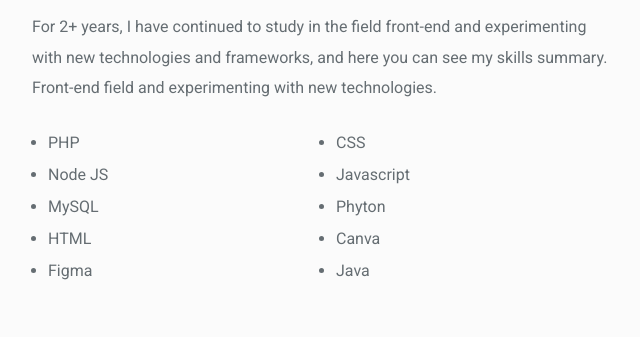
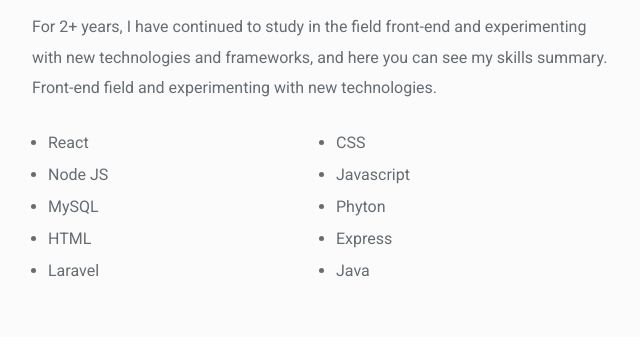
Before and after one commit to hikarifikri/portofolioFikri.guithub.io, a plain HTML site: page index.html in a window 1280 px wide. Shown: the part 2520-2857 px from the top of the page, 632-1272 px from the left. Drawn offline with Linux system fonts and the light colour scheme.

Commit message:
Update index.html

```diff
--- a/index.html
+++ b/index.html
@@ -286,18 +286,18 @@
 
             <div class="skills-list">
               <ul>
-                <li>PHP</li>
+                <li>React</li>
                 <li>Node JS</li>
                 <li>MySQL</li>
                 <li>HTML</li>
-                <li>Figma</li>
+                <li>Laravel</li>
               </ul>
 
               <ul>
                 <li>CSS</li>
                 <li>Javascript</li>
                 <li>Phyton</li>
-                <li>Canva</li>
+                <li>Express</li>
                 <li>Java</li>
               </ul>
             </div>
```
